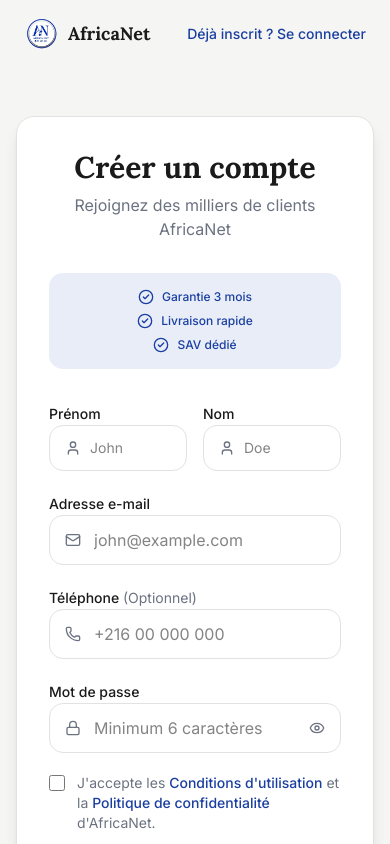
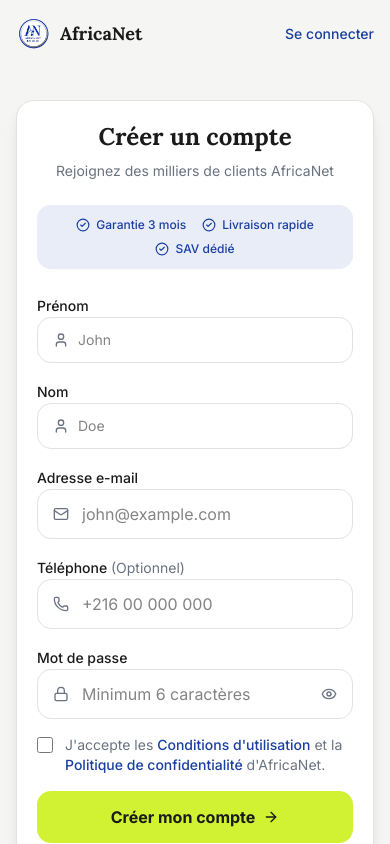
Before and after one commit to marambouzadi/AfricaNet, a Next.js app: page /inscription in a window 390 px wide. Shown: the top 844 px of the page. Built offline with nearby package versions, Linux system fonts and the light colour scheme.

Commit message:
Fix: mise en page mobile des pages Connexion et Inscription

```diff
--- a/app/connexion/page.tsx
+++ b/app/connexion/page.tsx
@@ -32,20 +32,21 @@
   return (
     <div className="min-h-screen bg-[#F5F5F3] flex flex-col">
       {/* Top bar */}
-      <header className="px-6 py-4 flex items-center justify-between">
-        <Link href="/" className="flex items-center gap-2">
+      <header className="px-4 sm:px-6 py-4 flex items-center justify-between gap-4">
+        <Link href="/" className="flex items-center gap-2 shrink-0">
           <Image src="/africanet-logo.jpg" alt="AfricaNet" width={36} height={36} className="rounded-full" />
           <span className="font-serif text-lg font-bold text-[#1A1A1A]">AfricaNet</span>
         </Link>
-        <Link href="/inscription" className="text-sm font-medium text-[#1A3FA0] hover:underline">
-          Créer un compte →
+        <Link href="/inscription" className="text-sm font-medium text-[#1A3FA0] hover:underline text-right shrink-0">
+          <span className="hidden sm:inline">Créer un compte →</span>
+          <span className="sm:hidden">S'inscrire</span>
         </Link>
       </header>
 
       {/* Form Card */}
-      <main className="flex-1 flex items-center justify-center px-4 py-12">
+      <main className="flex-1 flex items-start sm:items-center justify-center px-4 py-8 sm:py-12">
         <div className="w-full max-w-md">
-          <div className="bg-white rounded-2xl shadow-lg border border-[#E2E2DF] p-8 sm:p-10">
+          <div className="bg-white rounded-2xl shadow-lg border border-[#E2E2DF] p-5 sm:p-10">
             <div className="mb-8 text-center">
               <h1 className="text-3xl font-serif font-bold text-[#1A1A1A] mb-2">Bon retour !</h1>
               <p className="text-[#6B7280]">Connectez-vous à votre espace AfricaNet</p>
--- a/app/inscription/page.tsx
+++ b/app/inscription/page.tsx
@@ -57,30 +57,31 @@
   return (
     <div className="min-h-screen bg-[#F5F5F3] flex flex-col">
       {/* Top bar */}
-      <header className="px-6 py-4 flex items-center justify-between">
-        <Link href="/" className="flex items-center gap-2">
+      <header className="px-4 sm:px-6 py-4 flex items-center justify-between gap-4">
+        <Link href="/" className="flex items-center gap-2 shrink-0">
           <Image src="/africanet-logo.jpg" alt="AfricaNet" width={36} height={36} className="rounded-full" />
           <span className="font-serif text-lg font-bold text-[#1A1A1A]">AfricaNet</span>
         </Link>
-        <Link href="/connexion" className="text-sm font-medium text-[#1A3FA0] hover:underline">
-          Déjà inscrit ? Se connecter
+        <Link href="/connexion" className="text-sm font-medium text-[#1A3FA0] hover:underline text-right shrink-0">
+          <span className="hidden sm:inline">Déjà inscrit ? Se connecter</span>
+          <span className="sm:hidden">Se connecter</span>
         </Link>
       </header>
 
       {/* Form Card */}
-      <main className="flex-1 flex items-center justify-center px-4 py-12">
+      <main className="flex-1 flex items-start sm:items-center justify-center px-4 py-8 sm:py-12">
         <div className="w-full max-w-lg">
-          <div className="bg-white rounded-2xl shadow-lg border border-[#E2E2DF] p-8 sm:p-10">
-            <div className="mb-8 text-center">
-              <h1 className="text-3xl font-serif font-bold text-[#1A1A1A] mb-2">Créer un compte</h1>
-              <p className="text-[#6B7280]">Rejoignez des milliers de clients AfricaNet</p>
+          <div className="bg-white rounded-2xl shadow-lg border border-[#E2E2DF] p-5 sm:p-10">
+            <div className="mb-6 text-center">
+              <h1 className="text-2xl sm:text-3xl font-serif font-bold text-[#1A1A1A] mb-2">Créer un compte</h1>
+              <p className="text-[#6B7280] text-sm sm:text-base">Rejoignez des milliers de clients AfricaNet</p>
             </div>
 
             {/* Benefits */}
-            <div className="bg-[#E8EDF8] rounded-xl p-4 mb-8 grid grid-cols-1 sm:grid-cols-3 gap-2 text-center">
+            <div className="bg-[#E8EDF8] rounded-xl p-3 mb-6 flex flex-wrap justify-center gap-x-4 gap-y-2">
               {['Garantie 3 mois', 'Livraison rapide', 'SAV dédié'].map(b => (
-                <div key={b} className="flex items-center gap-2 justify-center text-[#1A3FA0]">
-                  <CheckCircle2 className="h-4 w-4 shrink-0" />
+                <div key={b} className="flex items-center gap-1.5 text-[#1A3FA0]">
+                  <CheckCircle2 className="h-3.5 w-3.5 shrink-0" />
                   <span className="text-xs font-medium">{b}</span>
                 </div>
               ))}
@@ -93,8 +94,8 @@
               </div>
             )}
 
-            <form onSubmit={handleSubmit} className="space-y-5">
-              <div className="grid grid-cols-2 gap-4">
+            <form onSubmit={handleSubmit} className="space-y-4">
+              <div className="grid grid-cols-1 sm:grid-cols-2 gap-4">
                 <div className="space-y-2">
                   <label htmlFor="firstName" className="text-sm font-medium text-[#1A1A1A]">Prénom</label>
                   <div className="relative">
```
